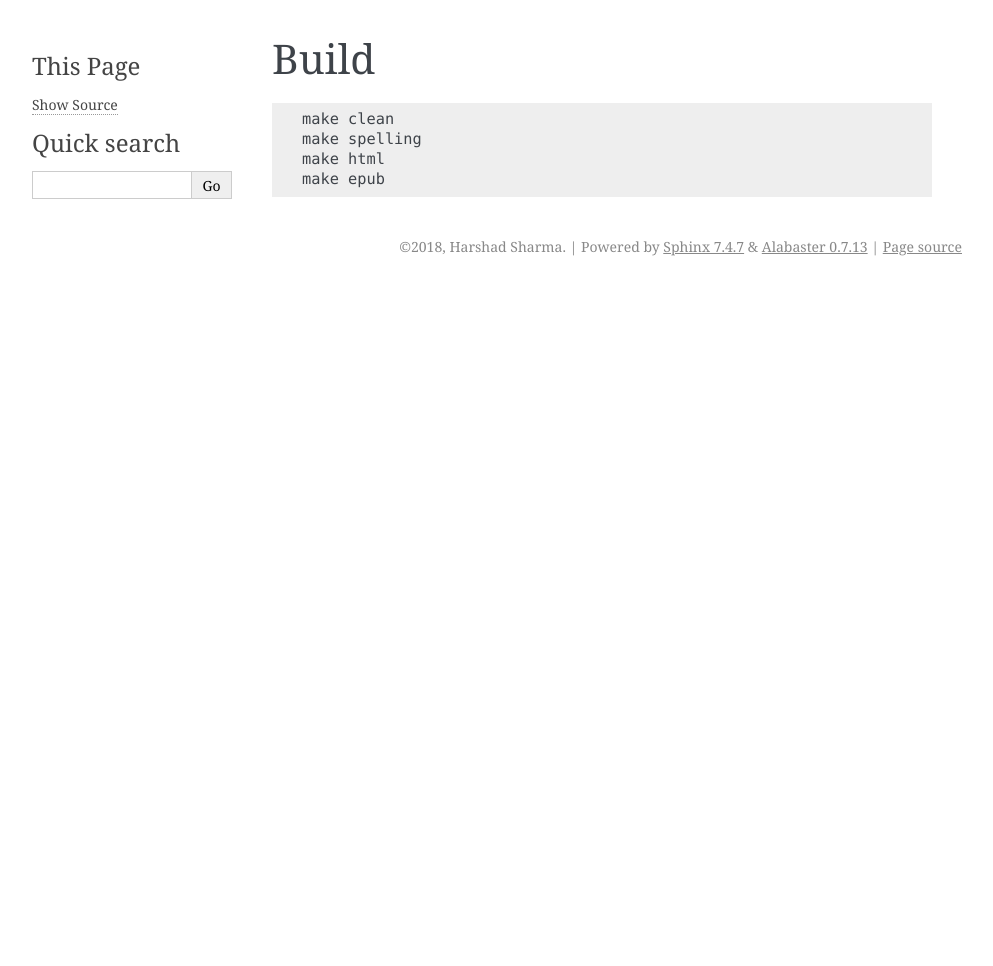
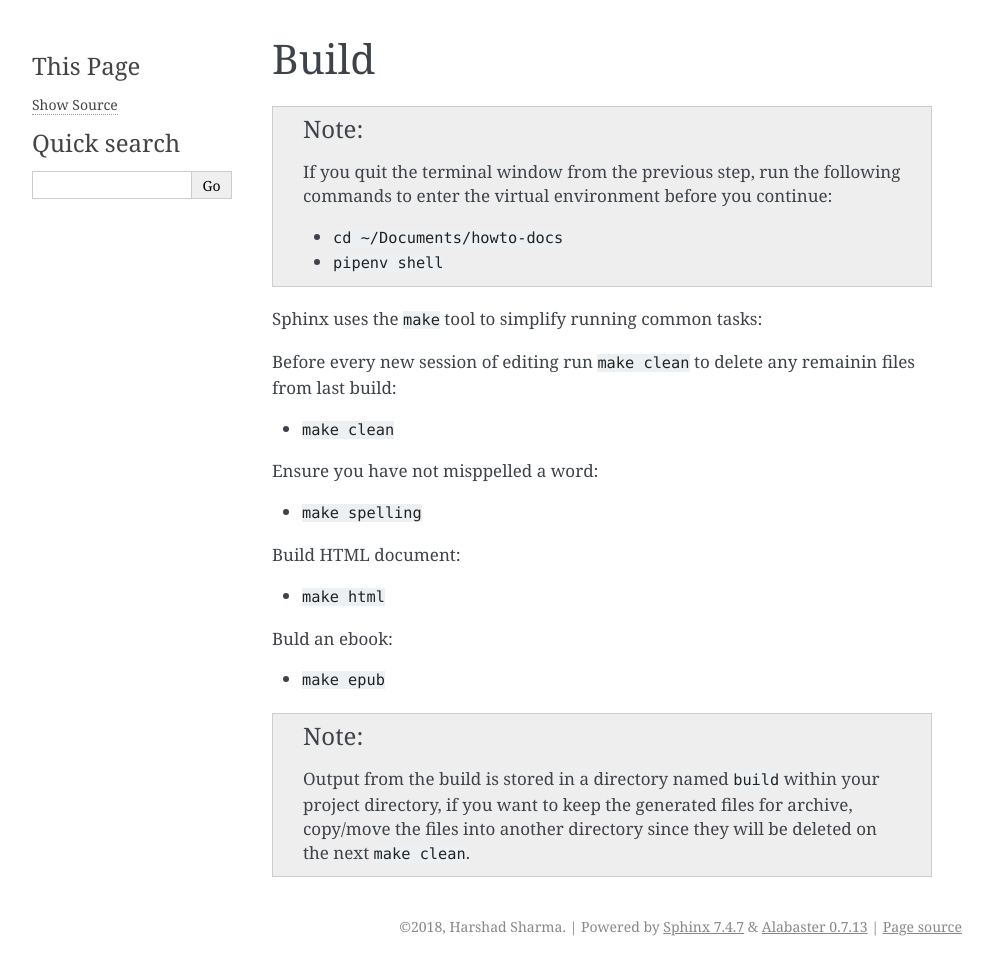
Before and after one commit to hiway/begin-sphinx-docs, a Sphinx documentation site: the page built from source/build.rst, in a window 1280 px wide. Shown: the whole page, without its empty margins (148-1141 px from the left). Built offline with Sphinx 7.4.7, drawn with Linux system fonts in a browser that asks for light colours; before the commit the page ends 900 px from its top, so only the background shows below that.

Commit message:
Add explanation for build commands

```diff
--- a/source/build.rst
+++ b/source/build.rst
@@ -1,10 +1,38 @@
 Build
 =====
 
+.. note::
 
-.. code-block:: text
+    If you quit the terminal window from the previous step,
+    run the following commands to enter the virtual environment
+    before you continue:
 
-    make clean
-    make spelling
-    make html
-    make epub
+    - ``cd ~/Documents/howto-docs``
+    - ``pipenv shell``
+
+
+Sphinx uses the ``make`` tool to simplify running common tasks:
+
+Before every new session of editing run ``make clean``
+to delete any remainin files from last build:
+
+- ``make clean``
+
+Ensure you have not misppelled a word:
+
+- ``make spelling``
+
+Build HTML document:
+
+- ``make html``
+
+Buld an ebook:
+
+- ``make epub``
+
+.. note::
+
+    Output from the build is stored in a directory named ``build``
+    within your project directory, if you want to keep the generated files
+    for archive, copy/move the files into another directory
+    since they will be deleted on the next ``make clean``.
```
